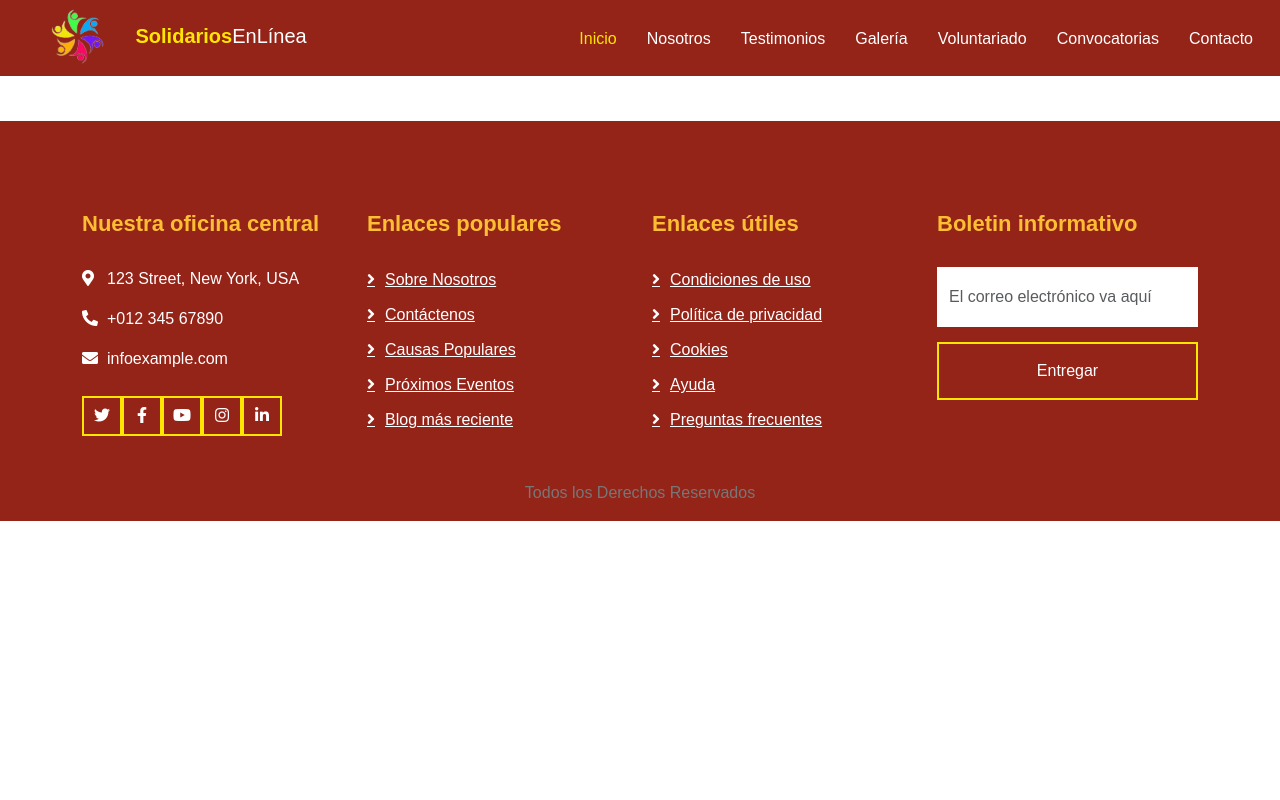
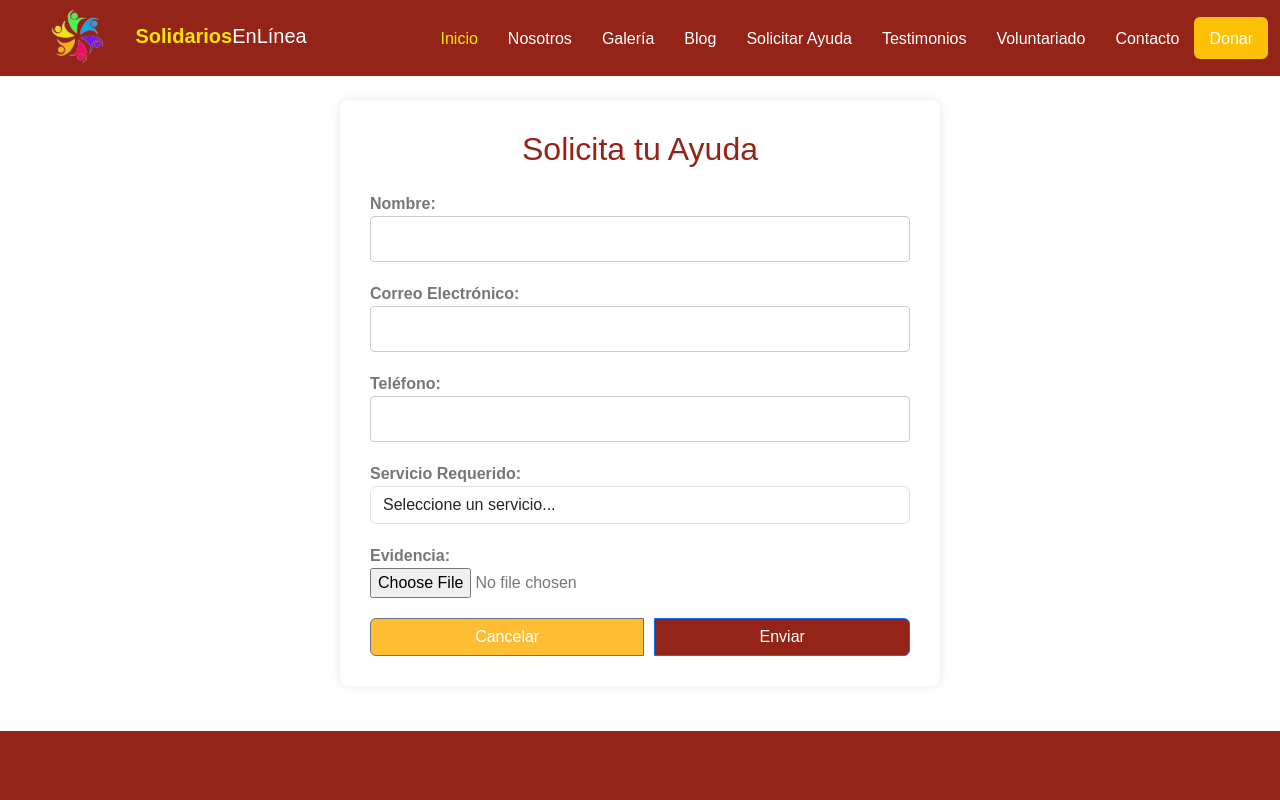
Before and after one commit to 23Tcsup/Innovacion-F, an Angular app: page /solicitudes in a window 1280 px wide. Before the commit this address led to /. Shown: the top 800 px of the page. Built offline with nearby package versions, Linux system fonts and the light colour scheme.

Commit message:
solicitudes

```diff
--- a/src/app/app.routes.ts
+++ b/src/app/app.routes.ts
@@ -6,6 +6,8 @@ import { GaleriaComponent } from './components/galeria/galeria.component';
 import { VoluntariadoComponent } from './components/voluntariado/voluntariado.component';
 import { ConvocatoriaComponent } from './components/convocatoria/convocatoria.component';
 import { ContactoComponent } from './components/contacto/contacto.component';
+import { SolicitudesComponent } from './components/solicitudes/solicitudes.component';
+import { BlogComponent } from './components/blog/blog.component';
 
 export const routes: Routes = [
     { path: "", redirectTo: "home", pathMatch: "full" },
@@ -13,6 +15,8 @@ export const routes: Routes = [
     { path: 'nosotros', component: NosotrosComponent },
     { path: 'testimonios', component: TestimoniosComponent },
     { path: 'galeria', component: GaleriaComponent },
+    { path: 'blog', component: BlogComponent},
+    { path: 'solicitudes', component: SolicitudesComponent},
     { path: 'voluntariado', component: VoluntariadoComponent},
     { path: 'convocatoria', component: ConvocatoriaComponent },
     { path: 'contacto', component: ContactoComponent },
--- /dev/null
+++ b/src/app/components/blog/blog.component.css
@@ -0,0 +1,76 @@
+.facts {
+    position: relative;
+    width: 100%;
+    min-height: 400px;
+    margin: 45px 0;
+    display: flex;
+    align-items: center;
+    background: rgba(0, 0, 0, .5);
+  }
+
+  .facts .facts-item {
+    display: flex;
+    flex-direction: row;
+    margin: 25px 0;
+  }
+
+  .facts .facts-item i {
+    margin-top: 10px;
+    font-size: 60px;
+    line-height: 60px;
+    color: rgb(255, 230, 0);
+  }
+
+  .facts-item i {
+    font-size: 40px;
+  }
+
+
+  .facts .facts-text {
+    padding-left: 20px;
+  }
+
+  .facts .facts-text h3 {
+    position: relative;
+    display: inline-block;
+    color: #ffffff;
+    font-size: 45px;
+    font-weight: 700;
+  }
+
+  .facts .facts-text h3::after {
+    position: absolute;
+    top: 0px;
+    color: #ffffff;
+    font-size: 25px;
+    font-family: "Font Awesome 5 Free";
+    font-weight: 900;
+  }
+
+  .facts .facts-text h3.facts-plus::after {
+    content: "\f067";
+    right: -25px;
+  }
+
+  .facts .facts-text h3.facts-dollar::after {
+    content: "\f155";
+    right: -18px;
+  }
+
+  .facts .facts-text p {
+    color: #ffffff;
+    font-size: 22px;
+    font-weight: 600;
+    margin: 0;
+  }
+  .card-img-fixed {
+    width: 100%; /* Ajusta el ancho al 100% del contenedor */
+    height: 200px; /* Altura fija para todas las imágenes */
+    object-fit: cover; /* Ajusta la imagen manteniendo la proporción y cubriendo el contenedor */
+  }
+  .botones{
+    background-color:#942318;
+  }
+  .botones1{
+   background-color:#FDBE33;
+  }
--- /dev/null
+++ b/src/app/components/blog/blog.component.html
@@ -0,0 +1,61 @@
+<div class="blog mt-4">
+    <div class="container">
+        <div class="section-header text-center">
+            <p>Nuestro Blog</p>
+            <h2>Últimas noticias y artículos directamente desde nuestro blog.</h2>
+        </div>
+        <div class="row">
+            <div class="col-lg-4">
+                <div class="card mb-4 shadow-sm">
+                    <div style="height: 200px; overflow: hidden;">
+                        <img src="assets/img/Maria.PNG" class="card-img-top img-fluid" style="object-fit: cover; height: 100%;" alt="Image">
+                    </div>
+                    <div class="card-body">
+                        <h5 class="card-title">Ayuda Alimentaria para María</h5>
+                        <p class="card-text">
+                            María necesita recursos de alimentos porque ha sufrido un desastre natural y ha perdido su casa.
+                        </p>
+                    </div>
+                    <div class="card-footer text-center">
+                        <a href="#" class="btn btn-primary me-2 botones1">Leer más</a>
+                        <a href="#" class="btn btn-secondary botones">Donar Ahora</a>
+                    </div>
+                </div>
+            </div>
+            <div class="col-lg-4">
+                <div class="card mb-4 shadow-sm">
+                    <div style="height: 200px; overflow: hidden;">
+                        <img src="assets/img/Jose.jpeg" class="card-img-top img-fluid" style="object-fit: cover; height: 100%;" alt="Image">
+                    </div>
+                    <div class="card-body">
+                        <h5 class="card-title">Asistencia Médica para José</h5>
+                        <p class="card-text">
+                        José requiere ayuda financiera para costear una cirugía urgente debido a un accidente de tráfico.
+                        </p>
+                    </div>
+                    <div class="card-footer text-center">
+                        <a href="#" class="btn btn-primary me-2 botones1">Leer más</a>
+                        <a href="#" class="btn btn-secondary botones">Donar Ahora</a>
+                    </div>
+                </div>
+            </div>
+            <div class="col-lg-4">
+                <div class="card mb-4 shadow-sm">
+                    <div style="height: 200px; overflow: hidden;">
+                        <img src="assets/img/Ana.jpg" class="card-img-top img-fluid" style="object-fit: cover; height: 100%;" alt="Image">
+                    </div>
+                    <div class="card-body">
+                        <h5 class="card-title">Ropa y Abrigo para Ana</h5>
+                        <p class="card-text">
+                            Ana y su familia necesitan donaciones de ropa y mantas después de que un incendio destruyera su hogar.
+                        </p>
+                    </div>
+                    <div class="card-footer text-center">
+                        <a href="#" class="btn btn-primary me-2 botones1">Leer más</a>
+                        <a href="#" class="btn btn-secondary botones">Donar Ahora</a>
+                    </div>
+                </div>
+            </div>
+        </div>
+    </div>
+</div>
--- a/src/app/components/navbar/navbar.component.html
+++ b/src/app/components/navbar/navbar.component.html
@@ -23,19 +23,28 @@
           <a class="nav-link" href="/nosotros">Nosotros</a>
         </li>
         <li class="nav-item">
-          <a class="nav-link" href="/testimonios">Testimonios</a>
+          <a class="nav-link" href="/galeria">Galería</a>
         </li>
         <li class="nav-item">
-          <a class="nav-link" href="/galeria">Galería</a>
+          <a class="nav-link" href="/blog">Blog</a>
+        </li>
+        <li class="nav-item">
+          <a class="nav-link" href="/solicitudes">Solicitar Ayuda</a>
+        </li>
+        <li class="nav-item">
+          <a class="nav-link" href="/testimonios">Testimonios</a>
         </li>
         <li class="nav-item">
           <a class="nav-link" href="/voluntariado">Voluntariado</a>
         </li>
         <li class="nav-item">
-          <a class="nav-link" href="/convocatorias">Convocatorias</a>
+          <a class="nav-link" href="/contacto">Contacto</a>
         </li>
         <li class="nav-item">
-          <a class="nav-link" href="/contacto">Contacto</a>
+          <a class="nav-link btn btn-warning text-white" href="/blog" style="background-color: #ffc107 !important; border-color: #ffc107;">
+
+           Donar
+          </a>
         </li>
       </ul>
     </div>
--- /dev/null
+++ b/src/app/components/solicitudes/solicitudes.component.css
@@ -0,0 +1,57 @@
+.form-container {
+    max-width: 600px;
+    margin: auto;
+    background-color: #fff;
+    padding: 30px;
+    border-radius: 8px;
+    box-shadow: 0px 0px 10px rgba(0,0,0,0.1);
+  }
+  .form-group {
+    margin-bottom: 20px;
+  }
+  .form-group label {
+    font-weight: bold;
+  }
+  .form-group input[type="text"],
+  .form-group input[type="email"],
+  .form-group input[type="tel"],
+  .form-group textarea {
+    width: 100%;
+    padding: 10px;
+    border: 1px solid #ccc;
+    border-radius: 4px;
+    font-size: 16px;
+  }
+  .form-group textarea {
+    height: 120px;
+  }
+  .form-group .custom-file-input {
+    cursor: pointer;
+  }
+  .form-group .custom-file-input:focus {
+    box-shadow: none;
+  }
+  .form-group .custom-file-label {
+    overflow: hidden;
+    white-space: nowrap;
+    text-overflow: ellipsis;
+  }
+  .btn-group {
+    display: flex;
+    justify-content: center;
+  }
+  .btn-group .btn {
+    margin: 0 5px;
+  }
+  .btn-group .btn:first-child {
+    margin-left: 0;
+  }
+  .btn-group .btn:last-child {
+    margin-right: 0;
+  }
+  .botones{
+    background-color:#942318;
+  }
+  .botones1{
+   background-color:#FDBE33;
+  }
--- /dev/null
+++ b/src/app/components/solicitudes/solicitudes.component.html
@@ -0,0 +1,40 @@
+<div class="container mt-4">
+    <div class="form-container">
+      <h2 class="text-center mb-4">Solicita tu Ayuda</h2>
+      <form>
+        <div class="form-group">
+          <label for="nombre">Nombre:</label>
+          <input type="text" id="nombre" name="nombre" required>
+        </div>
+        <div class="form-group">
+          <label for="correo">Correo Electrónico:</label>
+          <input type="email" id="correo" name="correo" required>
+        </div>
+        <div class="form-group">
+          <label for="telefono">Teléfono:</label>
+          <input type="tel" id="telefono" name="telefono">
+        </div>
+        <div class="form-group">
+          <label for="servicio">Servicio Requerido:</label>
+          <select id="servicio" name="servicio" class="form-control" required>
+            <option value="">Seleccione un servicio...</option>
+            <option value="Servicio 1">Servicio 1</option>
+            <option value="Servicio 2">Servicio 2</option>
+            <option value="Servicio 3">Servicio 3</option>
+          </select>
+        </div>
+        <div class="form-group">
+          <label for="evidencia">Evidencia:</label>
+          <div class="custom-file">
+            <input type="file" class="custom-file-input" id="evidencia" name="evidencia" accept="image/*" required>
+            <label class="custom-file-label" for="evidencia"></label>
+          </div>
+        </div>
+        <div class="btn-group">
+          <button type="reset" class="btn btn-secondary botones1">Cancelar</button>
+          <button type="submit" class="btn btn-primary botones">Enviar</button>
+
+        </div>
+      </form>
+    </div>
+  </div>
--- a/src/styles.css
+++ b/src/styles.css
@@ -9,7 +9,7 @@ h1,
 h2,
 h3,
 h4,
-h5,
+h5
 h6 {
     color:  #942318;
 }
```
Also changed, not shown: src/app/components/blog/blog.component.ts (added, +12 -0 lines), src/app/components/solicitudes/solicitudes.component.ts (added, +12 -0 lines), 2 other files (tests, documents, lock files or other folders).
